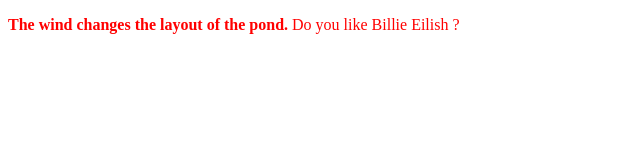
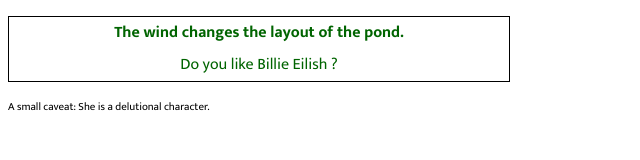
Before and after one commit to chengsun1/chengsun1.github.io, a plain HTML site: page index.html in a window 1280 px wide. Shown: the whole page, without its empty margins (0-640 px from the left). Drawn offline with Linux system fonts and the light colour scheme.

Commit message:
new learnt stuff

```diff
--- a/index.html
+++ b/index.html
@@ -4,14 +4,20 @@
     <meta charset="UTF-8" />
     <meta name="viewport" content="width=device-width" />
     <link href="styles/style.css" rel="stylesheet" />
+    <link rel="preconnect" href="https://fonts.googleapis.com">
+    <link rel="preconnect" href="https://fonts.gstatic.com" crossorigin>
+    <link href="https://fonts.googleapis.com/css2?family=Mukta:wght@200;300;400;500;600;700;800&display=swap" rel="stylesheet">
     <title>main</title>
 </head>
 <body>
     <p>
         <b>
             The wind changes the layout of the pond.
-        </b>
+        </b> <br>
+
         Do you like Billie Eilish ?
     </p>
+
+    A small caveat: She is a delutional character.
 </body>
 </html>
--- a/styles/style.css
+++ b/styles/style.css
@@ -1,3 +1,17 @@
 p {
-    color:red;
+    color: darkgreen;
+    width: 500px;
+    border: 1px solid black;
+    font-size: 16px;
+    line-height: 2;
+    letter_spacing: 1px;
+    text-align: center;
 }
+
+
+html {
+    font-size: 11px;
+    font-family: "Mukta", sans-serif;
+    font-weight: 400;
+    font-style: normal;
+}
```
